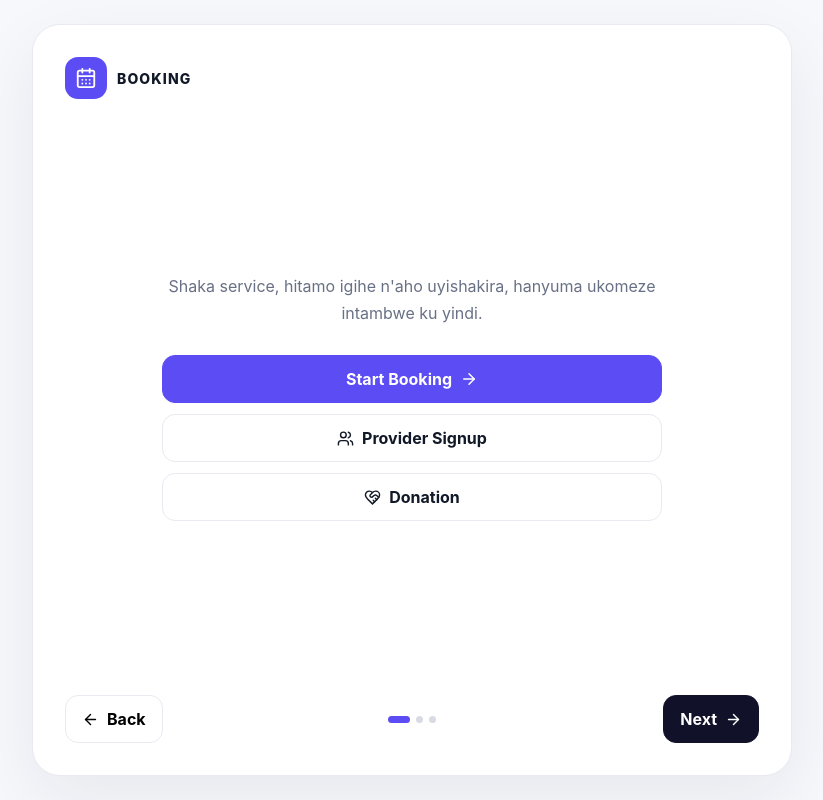
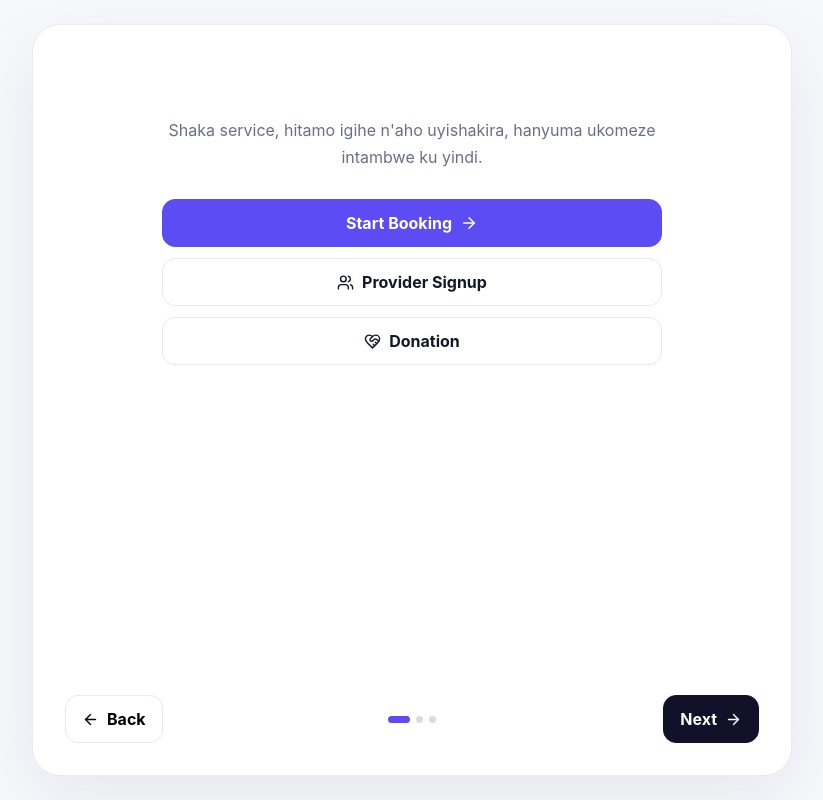
Before and after one commit to senid-221/BOOKING-, a Next.js app: page / in a window 1280 px wide. Shown: the whole page, without its empty margins (228-1051 px from the left). Built offline with nearby package versions, Linux system fonts and the light colour scheme.

Commit message:
Keep BOOKING name visible on welcome page

```diff
--- a/app/page.tsx
+++ b/app/page.tsx
@@ -9,12 +9,6 @@ export default function Home() {
   return (
     <main className="welcome-shell">
       <section className="welcome-screen">
-        <div className="welcome-brand">
-          <span className="welcome-mark">
-            <CalendarDays size={22} />
-          </span>
-          <span>BOOKING</span>
-        </div>
 
         <div className="welcome-content">
 
```
